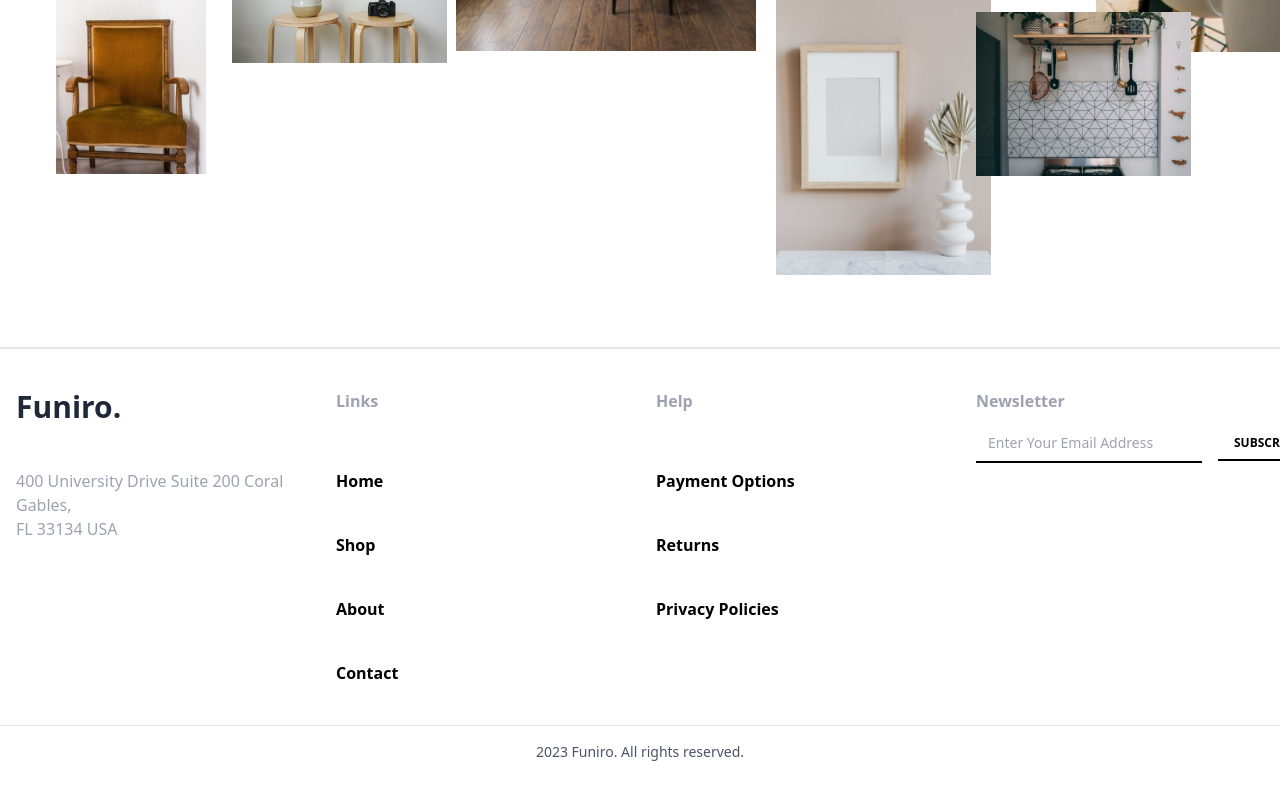
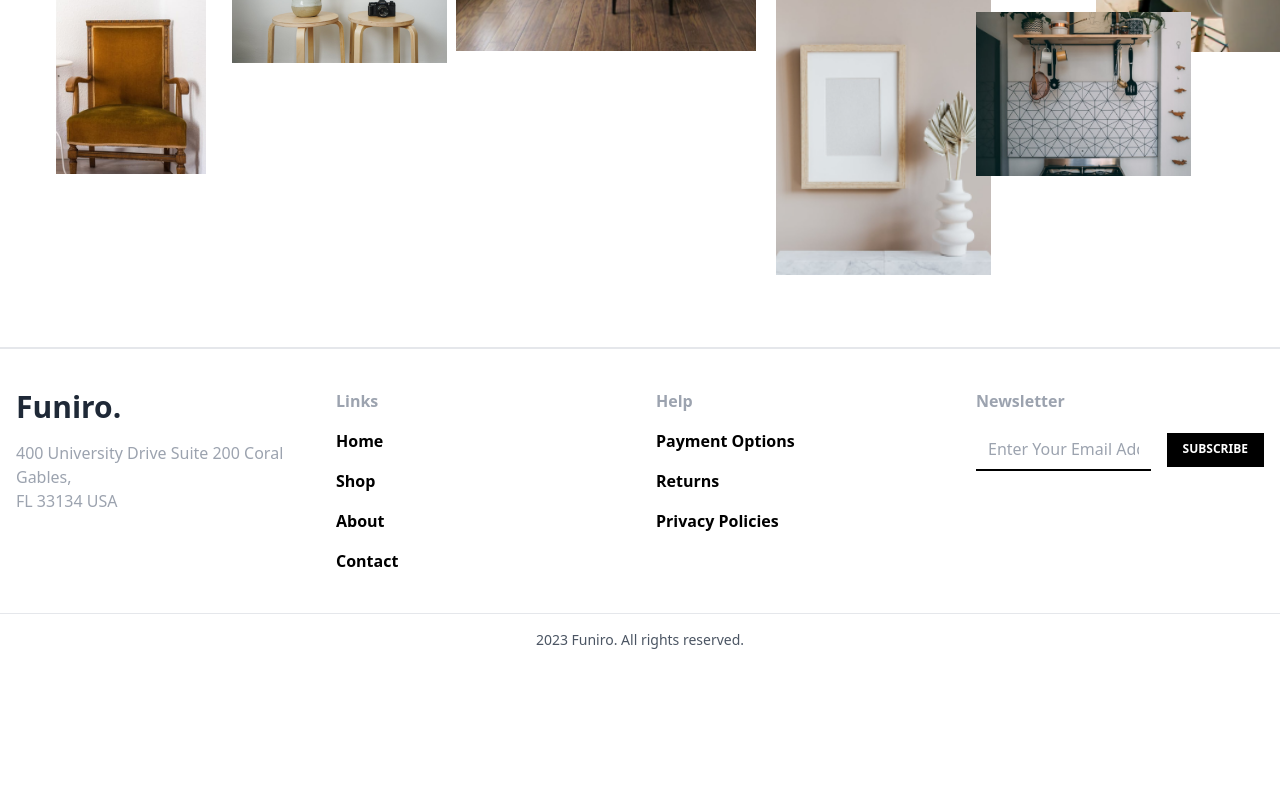
Before and after one commit to Ghazal010/Hackathon-Furniro, a Next.js app: page / in a window 1280 px wide. Shown: the part 3443-4243 px from the top of the page. After the commit the page ends 4133 px from the top, so only its background shows below. Built offline with nearby package versions, Linux system fonts and the light colour scheme.

Commit message:
Update Footer.tsx

```diff
--- a/src/components/Footer.tsx
+++ b/src/components/Footer.tsx
@@ -1,15 +1,14 @@
-import React from 'react'
+import React from 'react';
 
 const Footer = () => {
   return (
     <div>
       <footer className="bg-white text-gray-800 py-10 w-screen">
-      <div className="max-w-7xl mx-auto px-4 grid grid-cols-1 md:grid-cols-4 gap-8">
-
+        <div className="max-w-7xl mx-auto px-4 grid grid-cols-1 sm:grid-cols-2 md:grid-cols-4 gap-8">
 
           <div>
-          <h2 className="text-3xl font-bold mb-2">Funiro.</h2>
-          <p className="text-gray-400 mt-11">
+            <h2 className="text-3xl font-bold mb-4">Funiro.</h2>
+            <p className="text-gray-400">
               400 University Drive Suite 200 Coral Gables, <br />
               FL 33134 USA
             </p>
@@ -17,25 +16,25 @@ const Footer = () => {
 
 
           <div>
-          <h3 className="text-gray-400 font-semibold mb-3">Links</h3>
-          <ul className="space-y-10 mt-14 text-black font-bold">
+            <h3 className="text-gray-400 font-semibold mb-4">Links</h3>
+            <ul className="space-y-4 text-black font-bold">
               <li>
-              <a href="#" className="hover:text-gray-900">
+                <a href="#" className="hover:text-gray-900 transition">
                   Home
                 </a>
               </li>
               <li>
-              <a href="/Shop" className="hover:text-gray-900">
+                <a href="/Shop" className="hover:text-gray-900 transition">
                   Shop
                 </a>
               </li>
               <li>
-              <a href="#" className="hover:text-gray-900">
+                <a href="#" className="hover:text-gray-900 transition">
                   About
                 </a>
               </li>
               <li>
-              <a href="#" className="hover:text-gray-900">
+                <a href="#" className="hover:text-gray-900 transition">
                   Contact
                 </a>
               </li>
@@ -44,20 +43,20 @@ const Footer = () => {
 
 
           <div>
-          <h3 className="text-gray-400 font-semibold mb-3">Help</h3>
-          <ul className="space-y-10 mt-14 text-black font-bold">
+            <h3 className="text-gray-400 font-semibold mb-4">Help</h3>
+            <ul className="space-y-4 text-black font-bold">
               <li>
-              <a href="#" className="hover:text-gray-900">
+                <a href="#" className="hover:text-gray-900 transition">
                   Payment Options
                 </a>
               </li>
               <li>
-              <a href="#" className="hover:text-gray-900">
+                <a href="#" className="hover:text-gray-900 transition">
                   Returns
                 </a>
               </li>
               <li>
-              <a href="#" className="hover:text-gray-900">
+                <a href="#" className="hover:text-gray-900 transition">
                   Privacy Policies
                 </a>
               </li>
@@ -66,14 +65,14 @@ const Footer = () => {
 
 
           <div>
-          <h3 className="text-gray-400 font-semibold mb-3">Newsletter</h3>
-          <div className="flex items-center space-x-4 text-sm">
+            <h3 className="text-gray-400 font-semibold mb-4">Newsletter</h3>
+            <div className="flex flex-col sm:flex-row items-center gap-4">
               <input
                 type="email"
                 placeholder="Enter Your Email Address"
-    className="flex-grow px-3 py-2 border-b-2 border-black"
+                className="w-full sm:flex-grow px-3 py-2 border-b-2 border-black focus:outline-none"
               />
-  <button className="text-black font-bold px-4 py-2 border-b-[2px] border-black text-xs">
+              <button className="w-full sm:w-auto px-4 py-2 bg-black text-white font-bold border-b-[2px] border-black text-xs transition hover:bg-gray-800">
                 SUBSCRIBE
               </button>
             </div>
@@ -85,9 +84,8 @@ const Footer = () => {
           2023 Funiro. All rights reserved.
         </div>
       </footer>
+    </div>
+  );
+};
 
-    </div>
-  )
-}
-
-export default Footer
+export default Footer;
```
Lines whose indentation alone changed are shown as unchanged.
